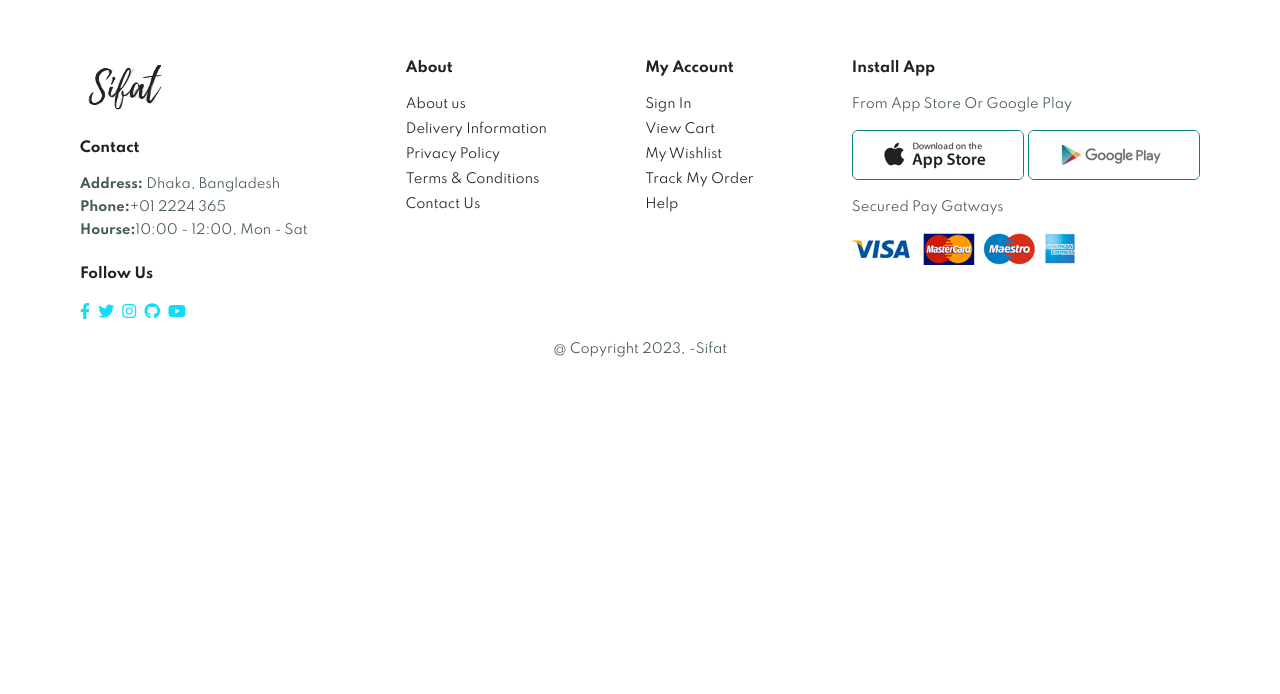
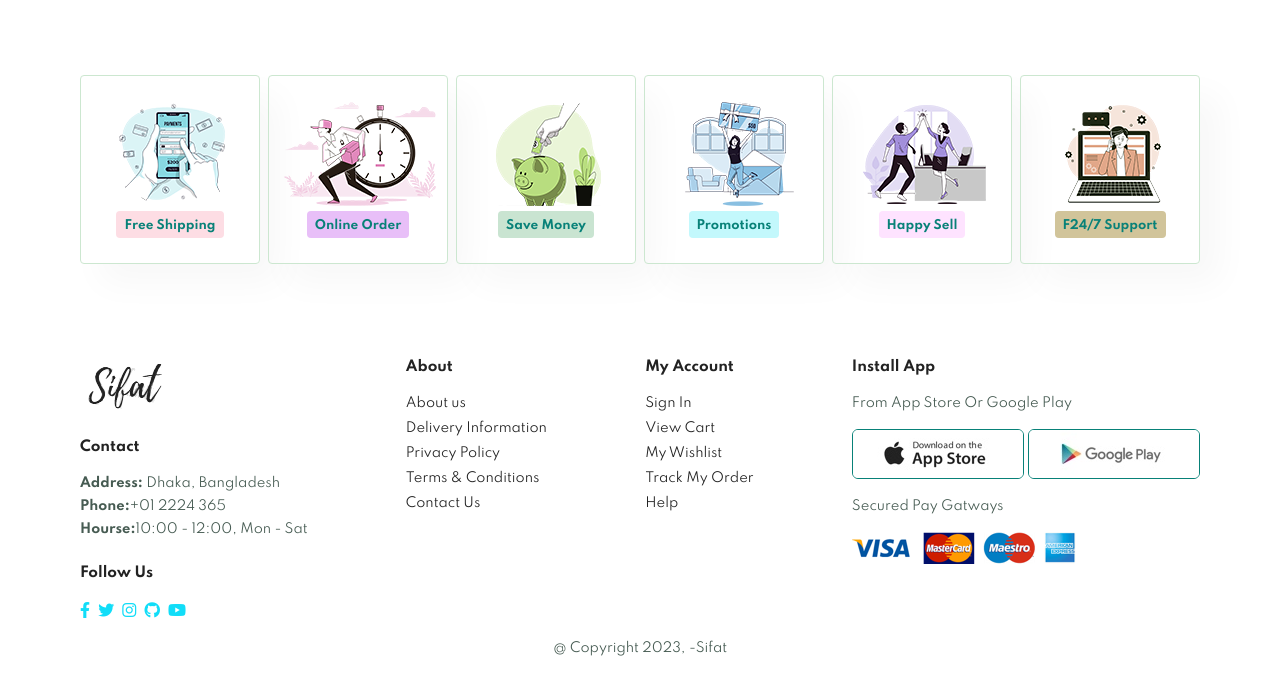
Before and after one commit to sif1t/shopping-ecommerch-website, a plain HTML site: page about.html in a window 1280 px wide. Shown: the part 1466-2160 px from the top of the page. Before the commit the page ends 1871 px from the top, so only its background shows below. Drawn offline with Linux system fonts and the light colour scheme.

Commit message:
add new feature section

```diff
--- a/about.html
+++ b/about.html
@@ -68,6 +68,35 @@
     </section>
     <!-- about app section end  -->
 
+     <!-- feature section start  -->
+   <section id="feature" class="section-p1">
+    <div class="fe-box">
+        <img src="img/features/f1.png" alt="">
+        <h6>Free Shipping</h6>
+    </div>
+    <div class="fe-box">
+        <img src="img/features/f2.png" alt="">
+        <h6>Online Order</h6>
+    </div>
+    <div class="fe-box">
+        <img src="img/features/f3.png" alt="">
+        <h6>Save Money</h6>
+    </div>
+    <div class="fe-box">
+        <img src="img/features/f4.png" alt="">
+        <h6>Promotions</h6>
+    </div>
+    <div class="fe-box">
+        <img src="img/features/f5.png" alt="">
+        <h6>Happy Sell</h6>
+    </div>
+    <div class="fe-box">
+        <img src="img/features/f6.png" alt="">
+        <h6>F24/7 Support</h6>
+    </div>
+</section>
+<!-- feature section start end -->
+
     <!-- footer section satrt  -->
        <footer class="section-p1">
             <div class="col">
```
